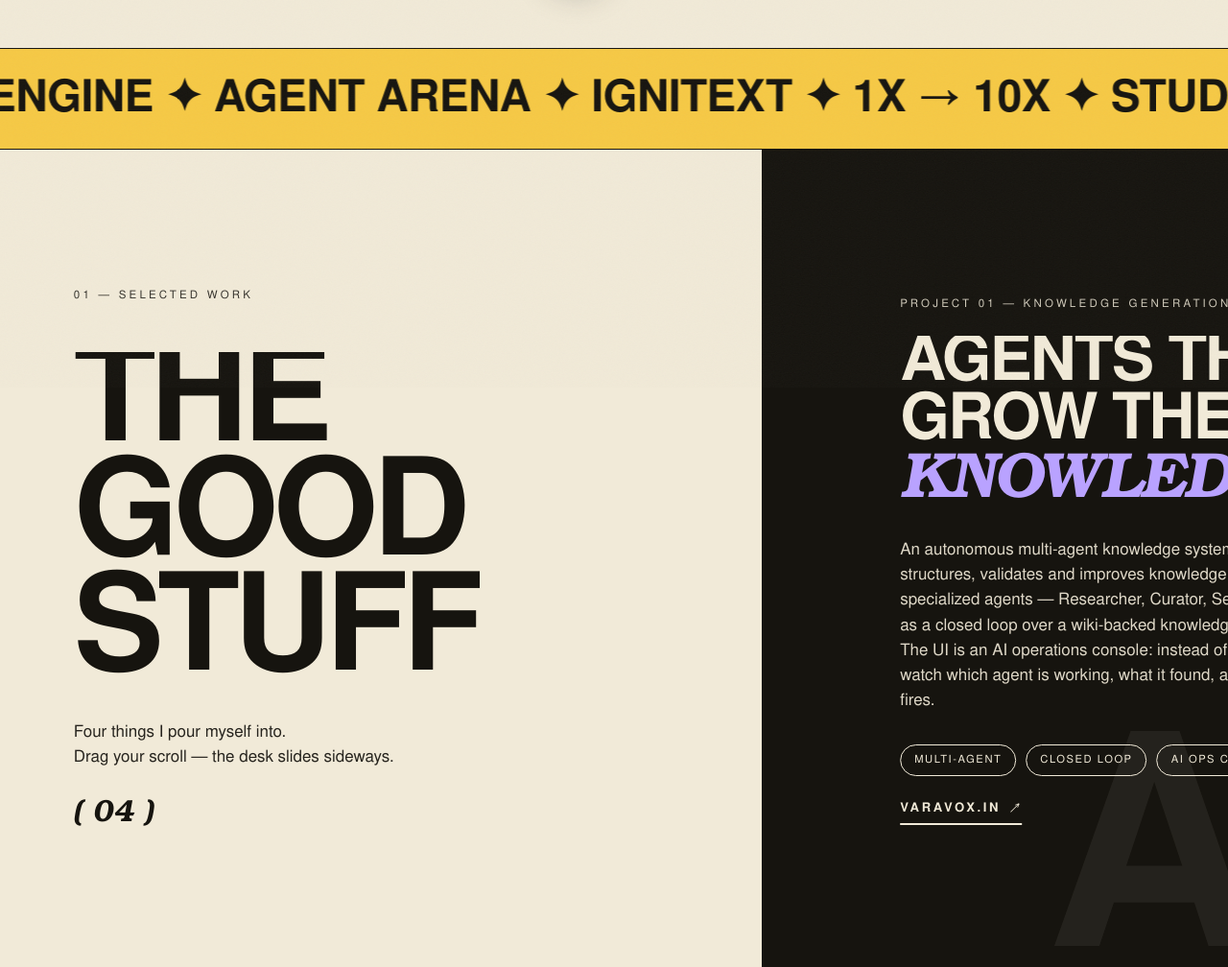
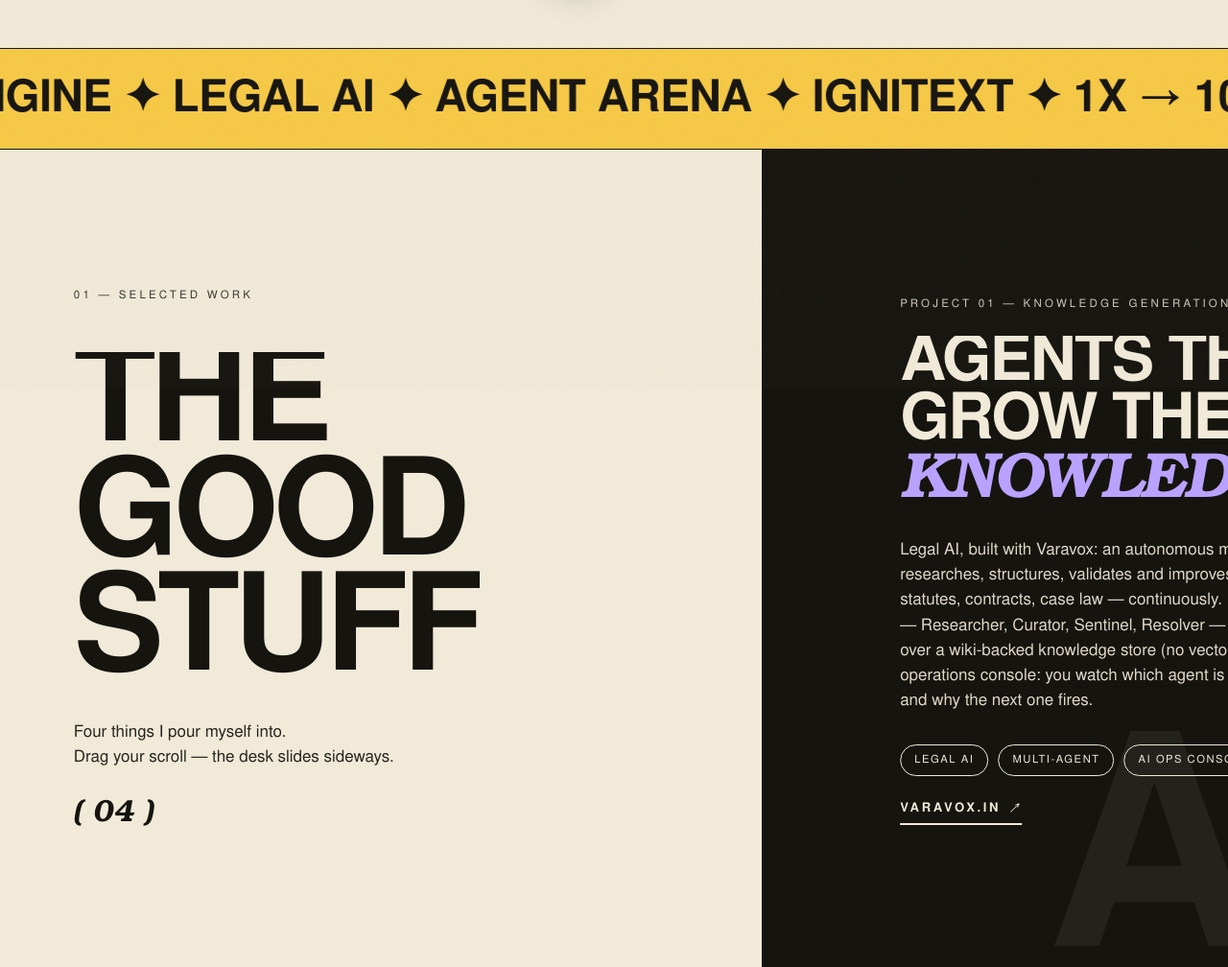
Before and after one commit to vvvvvivekkk/portfolio-vivek, a plain HTML site: page index.html in a window 1280 px wide. Shown: the part 834-1842 px from the top of the page at 96% size. Drawn offline with Linux system fonts and the light colour scheme.

Commit message:
Bring the legal AI framing back to the Knowledge Engine
Panel copy names legal AI with Varavox (statutes, contracts, case
law), LEGAL AI tag and marquee entry restored, console language made
legal-domain (rulings, clauses, conflicting rulings).

```diff
--- a/app.js
+++ b/app.js
@@ -329,9 +329,9 @@
   const opsLog = $('.ops-log');
   if (opsAgents.length && opsLog) {
     const feed = [
-      ['searching 14 sources…', 'found 12 new sources', 'queued 3 knowledge gaps'],
-      ['structuring knowledge…', 'extracted 23 entities', 'linked 41 relationships'],
-      ['auditing claims…', '3 contradictions detected', 'flagged 2 missing citations'],
+      ['scanning 14 legal sources…', 'found 12 new rulings', 'queued 3 knowledge gaps'],
+      ['structuring knowledge…', 'extracted 23 clauses', 'linked 41 relationships'],
+      ['auditing claims…', '3 conflicting rulings detected', 'flagged 2 missing citations'],
       ['investigating conflicts…', 'resolved 2 of 3 conflicts', 're-queued 1 research task']
     ];
     const names = ['Researcher', 'Curator', 'Sentinel', 'Resolver'];
--- a/index.html
+++ b/index.html
@@ -78,7 +78,7 @@
     <!-- ███ MARQUEE ███ -->
     <div class="marquee marquee-butter" data-marquee aria-hidden="true">
       <div class="marquee-row">
-        <span>KNOWLEDGE ENGINE ✦ AGENT ARENA ✦ IGNITEXT ✦ 1X → 10X ✦ STUDENT COMMUNITY ✦ </span><span>KNOWLEDGE ENGINE ✦ AGENT ARENA ✦ IGNITEXT ✦ 1X → 10X ✦ STUDENT COMMUNITY ✦ </span>
+        <span>KNOWLEDGE ENGINE ✦ LEGAL AI ✦ AGENT ARENA ✦ IGNITEXT ✦ 1X → 10X ✦ STUDENT COMMUNITY ✦ </span><span>KNOWLEDGE ENGINE ✦ LEGAL AI ✦ AGENT ARENA ✦ IGNITEXT ✦ 1X → 10X ✦ STUDENT COMMUNITY ✦ </span>
       </div>
     </div>
 
@@ -99,21 +99,21 @@
             <div class="panel-copy">
               <span class="panel-eyebrow">PROJECT 01 — KNOWLEDGE GENERATION ENGINE · VARAVOX</span>
               <h3 class="panel-title" data-split>AGENTS THAT<br>GROW THEIR OWN<br><em>KNOWLEDGE.</em></h3>
-              <p>An autonomous multi-agent knowledge system that researches, structures, validates and improves knowledge continuously. Four specialized agents — Researcher, Curator, Sentinel, Resolver — run as a closed loop over a wiki-backed knowledge store (no vector DB). The UI is an AI operations console: instead of a loading spinner, you watch which agent is working, what it found, and why the next one fires.</p>
-              <div class="panel-tags"><span>MULTI-AGENT</span><span>CLOSED LOOP</span><span>AI OPS CONSOLE</span><span>SELF-IMPROVING</span></div>
+              <p>Legal AI, built with Varavox: an autonomous multi-agent system that researches, structures, validates and improves legal knowledge — statutes, contracts, case law — continuously. Four specialized agents — Researcher, Curator, Sentinel, Resolver — run as a closed loop over a wiki-backed knowledge store (no vector DB). The UI is an AI operations console: you watch which agent is working, what it found, and why the next one fires.</p>
+              <div class="panel-tags"><span>LEGAL AI</span><span>MULTI-AGENT</span><span>AI OPS CONSOLE</span><span>SELF-IMPROVING</span></div>
               <a class="panel-link" href="https://varavox.in" target="_blank" rel="noopener" data-cursor="↗">VARAVOX.IN <b>↗</b></a>
             </div>
             <div class="panel-visual">
               <div class="ops-console" aria-hidden="true">
                 <div class="ops-top"><span>KNOWLEDGE ENGINE</span><span class="ops-live blink">● SYSTEM ACTIVE</span></div>
                 <div class="ops-agents">
-                  <div class="ops-agent is-active"><i>🔎</i><div><b>Researcher</b><span class="ops-status">searching 14 sources…</span></div><em></em></div>
+                  <div class="ops-agent is-active"><i>🔎</i><div><b>Researcher</b><span class="ops-status">scanning 14 legal sources…</span></div><em></em></div>
                   <div class="ops-agent"><i>🧩</i><div><b>Curator</b><span class="ops-status">structuring knowledge</span></div><em></em></div>
                   <div class="ops-agent"><i>🛡</i><div><b>Sentinel</b><span class="ops-status">auditing for contradictions</span></div><em></em></div>
                   <div class="ops-agent"><i>🧠</i><div><b>Resolver</b><span class="ops-status">investigating conflicts</span></div><em></em></div>
                 </div>
                 <div class="ops-loop"><span>RESEARCH → CURATE → VALIDATE → RESOLVE</span><b>⟲</b></div>
-                <div class="ops-log"><div>14:32 Researcher — found 12 new sources</div><div>14:34 Curator — extracted 23 entities</div><div>14:35 Sentinel — 3 contradictions detected</div></div>
+                <div class="ops-log"><div>14:32 Researcher — found 12 new rulings</div><div>14:34 Curator — extracted 23 clauses</div><div>14:35 Sentinel — 3 contradictions detected</div></div>
               </div>
               <div class="hyperframe hf-float" data-cursor="▶" aria-hidden="true"><video autoplay muted loop playsinline><source src="assets/kge.webm" type="video/webm"><source src="assets/kge.mp4" type="video/mp4"></video></div>
             </div>
```
